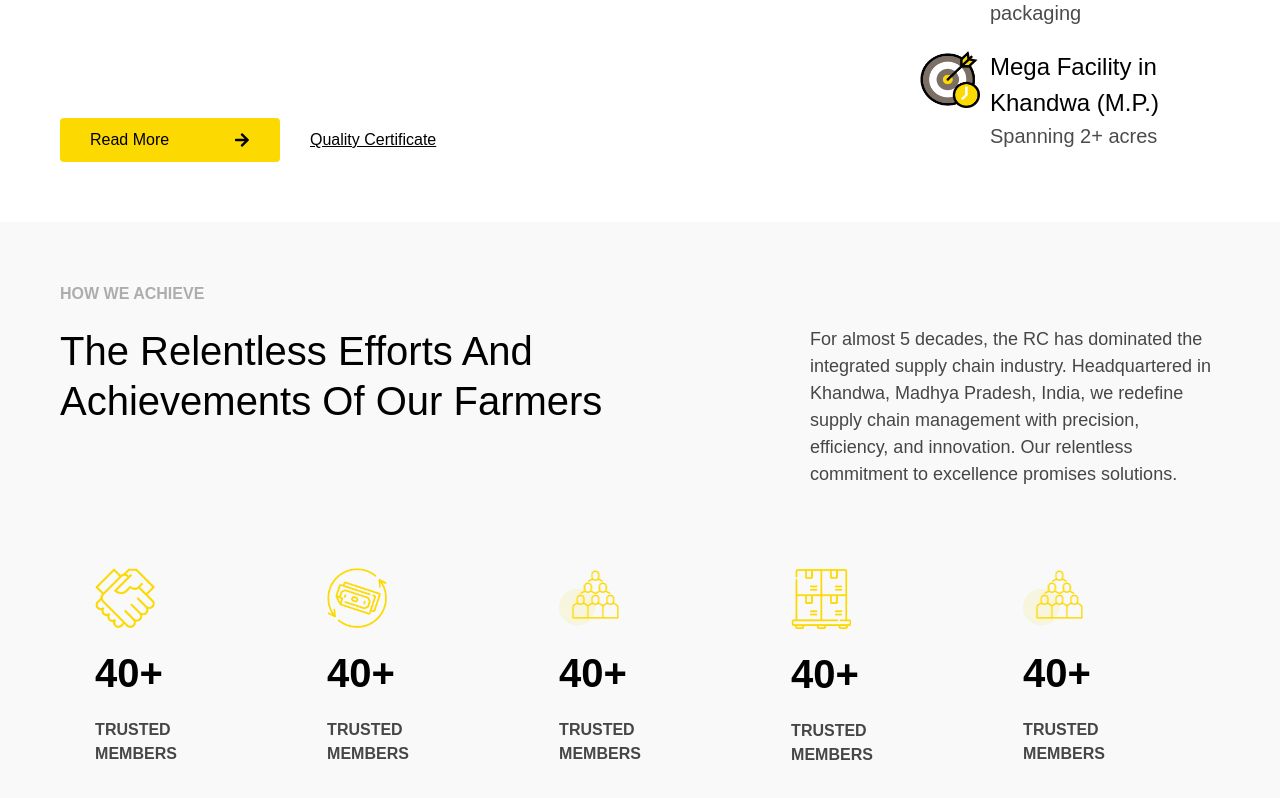
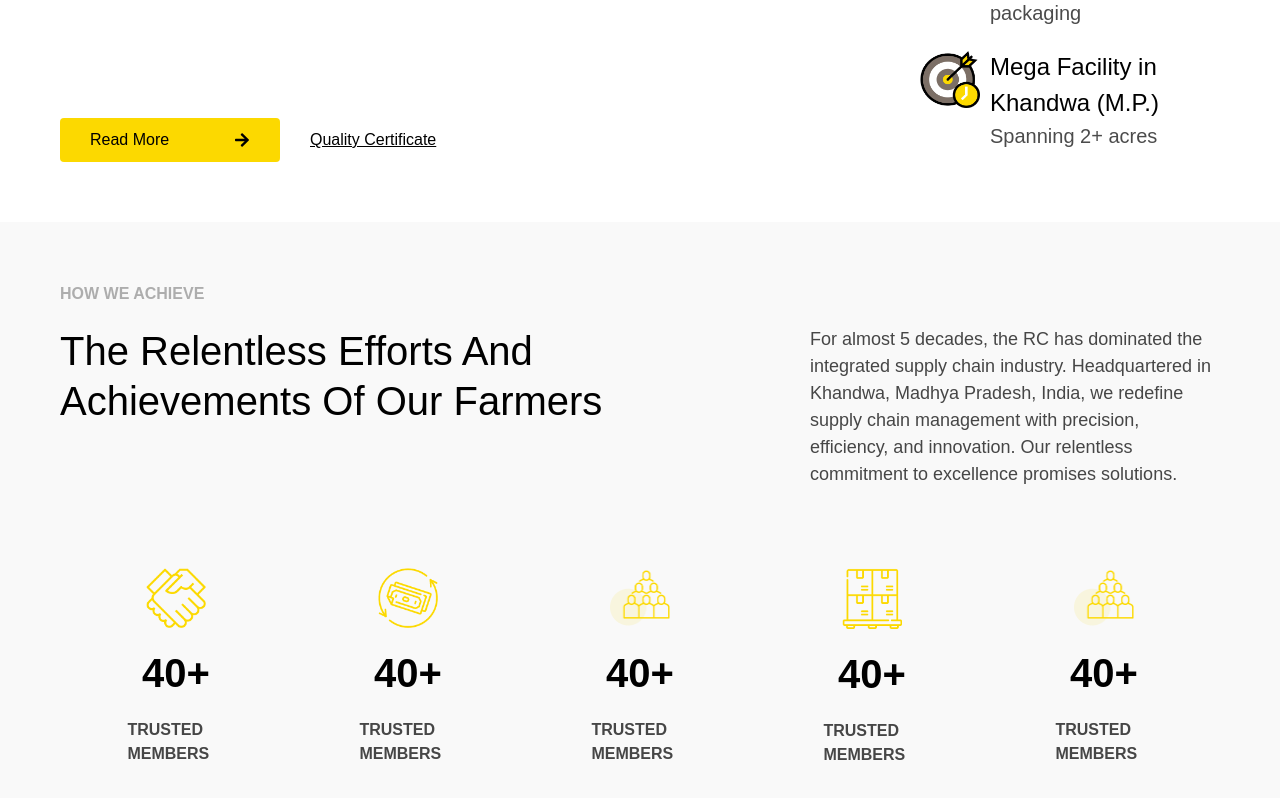
Before and after one commit to piyushpaliwalcodes/rc, a Next.js app: page / in a window 1280 px wide. Shown: the part 362-1160 px from the top of the page. Built offline with nearby package versions, Linux system fonts and the light colour scheme.

Commit message:
centered

```diff
--- a/components/Howweachieve.tsx
+++ b/components/Howweachieve.tsx
@@ -2,7 +2,7 @@
 
 const Achieveitem = ({imagesrc,title,description}:any) =>
 {
-    return <div className="flex flex-col gap-[15px]">
+    return <div className="flex flex-col gap-[15px] items-center">
           <img height={"60px"} width={"60px"} src={imagesrc} />
           <p className="text-[40px] font-bold">{title}</p>
 
```
